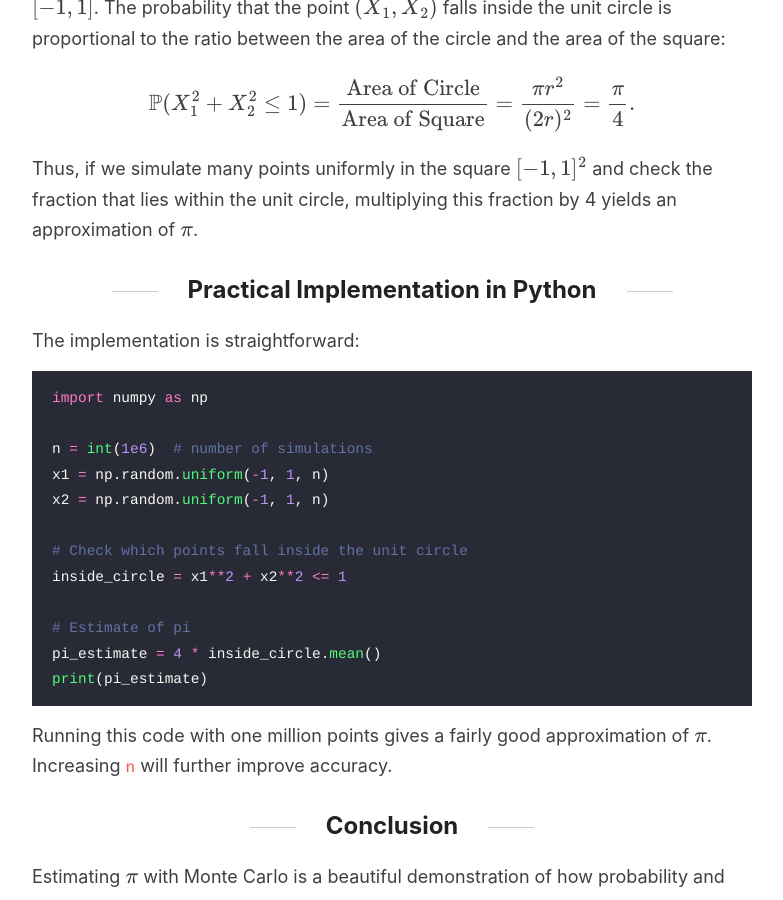
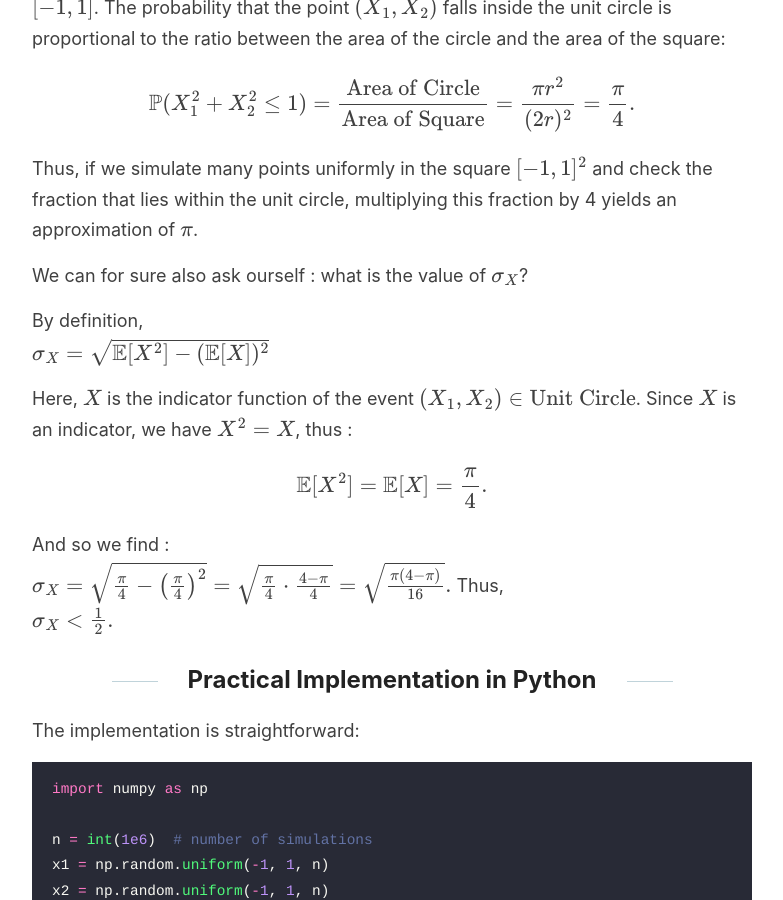
Before and after one commit to Zaltarba/blog, a Jekyll site: the page built from _posts/2025-09-08-PiEstimation.md, in a window 1280 px wide and 900 px high, scrolled down 2893 px. Shown: the whole window, without its empty margins (248-1031 px from the left). Built offline with Jekyll 4.4.1, drawn with Linux system fonts in a browser that asks for light colours; formulas are drawn with MathJax 3; comment, search, counter and statistics services are not loaded.

Commit message:
Update 2025-09-08-PiEstimation.md

```diff
--- a/_posts/2025-09-08-PiEstimation.md
+++ b/_posts/2025-09-08-PiEstimation.md
@@ -90,6 +90,32 @@ $$
 
 Thus, if we simulate many points uniformly in the square $[-1, 1]^2$ and check the fraction that lies within the unit circle, multiplying this fraction by 4 yields an approximation of $\pi$.
 
+We can for sure also ask ourself : what is the value of $\sigma_X$?
+
+By definition,
+$$
+\sigma_X = \sqrt{\mathbb{E}[X^2] - (\mathbb{E}[X])^2}
+$$
+
+Here, $X$ is the indicator function of the event ${(X_1, X_2) \in \text{Unit Circle}}$. Since $X$ is an indicator, we have $X^2 = X$, thus :
+
+$$
+\mathbb{E}[X^2] = \mathbb{E}[X] = \frac{\pi}{4}.
+$$
+
+And so we find :
+$$
+\sigma_X = \sqrt{\frac{\pi}{4} - \left(\frac{\pi}{4}\right)^2}
+= \sqrt{\frac{\pi}{4} \cdot \frac{4 - \pi}{4}}
+= \sqrt{\frac{\pi (4 - \pi)}{16}}.
+$$
+Thus,
+$$
+\sigma_X  < \frac{1}{2}.
+$$
+
+
+
 ## Practical Implementation in Python  {#implementation}
 
 The implementation is straightforward:
```
